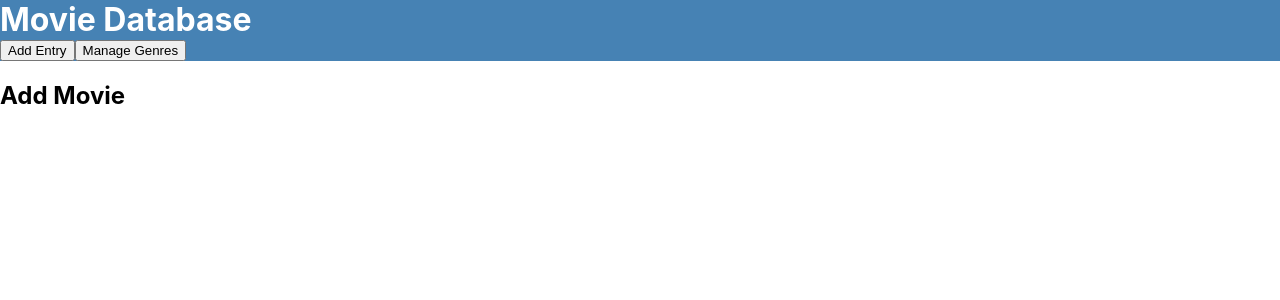
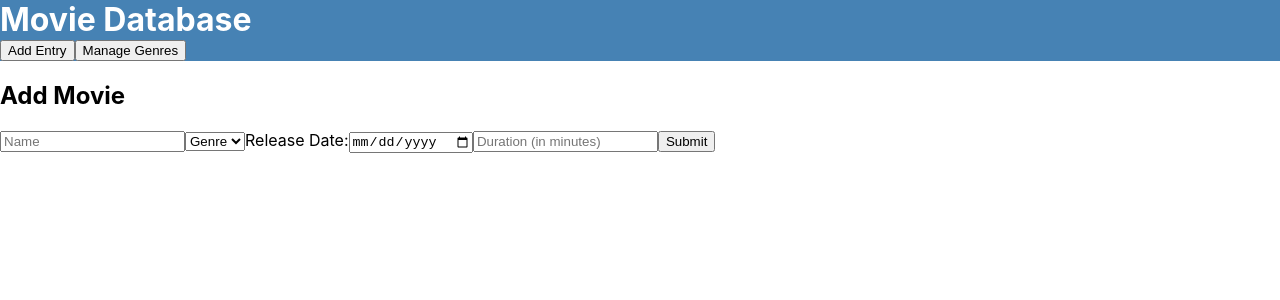
Before and after one commit to luketpena/movie-collection, a React (Create React App) app: page /#/add in a window 1280 px wide. Shown: the top 300 px of the page. Built offline with nearby package versions, Linux system fonts and the light colour scheme.

Commit message:
Created form and change handler.

```diff
--- a/src/components/AddEntry/AddEntry.js
+++ b/src/components/AddEntry/AddEntry.js
@@ -1,10 +1,38 @@
 import React, {Component} from 'react';
 
 class AddEntry extends Component {
+
+  state = {
+    name: '',
+    genre: '',
+    date: '',
+    runtime: '',
+  }
+
+  handleChange = (event,prop)=> {
+    this.setState({
+      [prop]: event.target.value
+    })
+  }
+
   render() {
     return (
       <div>
         <h2>Add Movie</h2>
+        <form>
+          <input type='text' placeholder='Name' value={this.state.name} onChange={(event)=>this.handleChange(event,'name')}/>
+          <select value='Genre'>
+            <option disabled>Genre</option>
+          </select>
+          <label>
+            Release Date:
+            <input type='date' />
+          </label>
+          <label>
+            <input type='number' placeholder='Duration (in minutes)' />
+          </label>
+          <button>Submit</button>
+        </form>
       </div>
     )
   }
```
Also changed, not shown: 1 other file (tests, documents, lock files or other folders).
